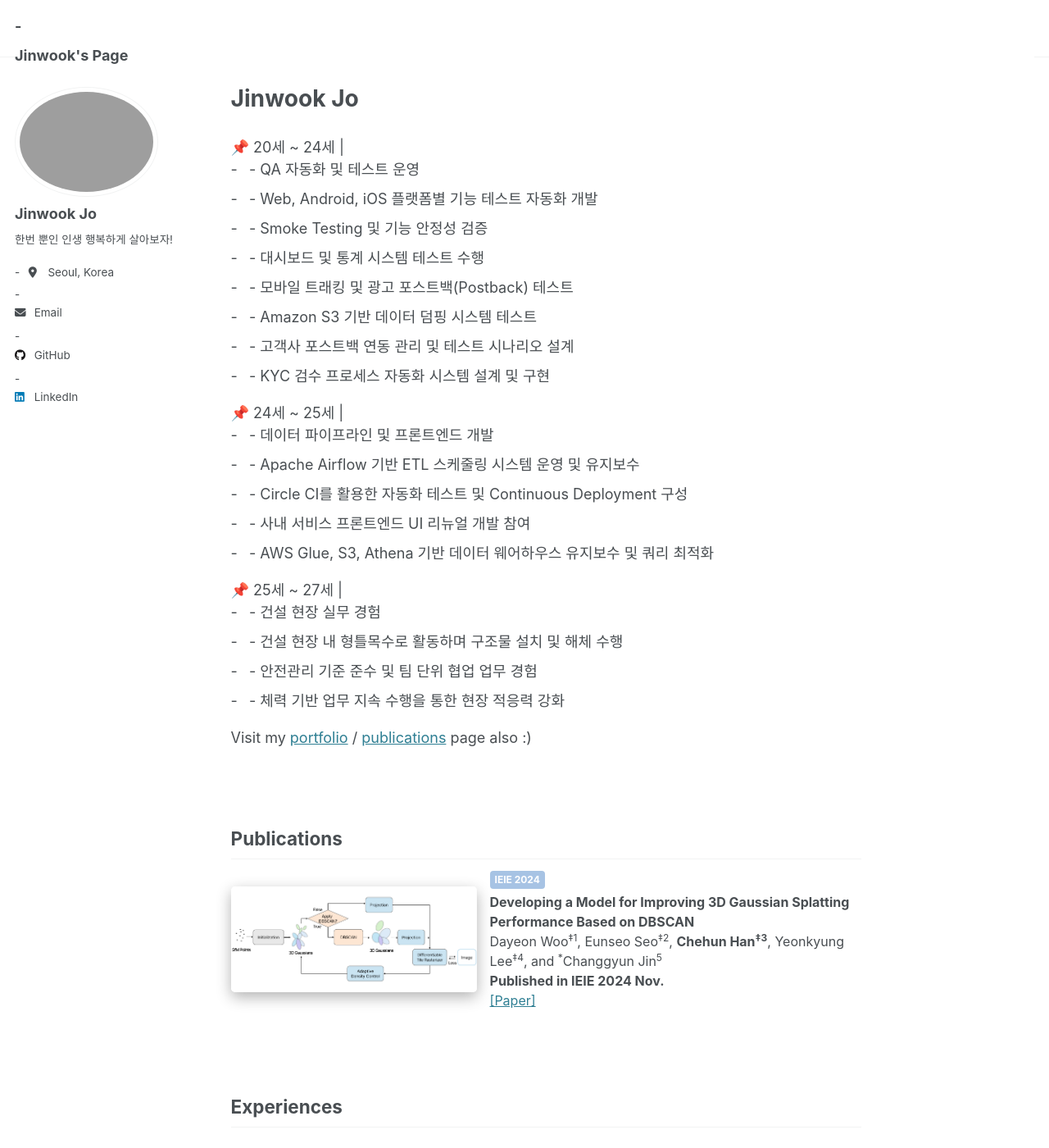
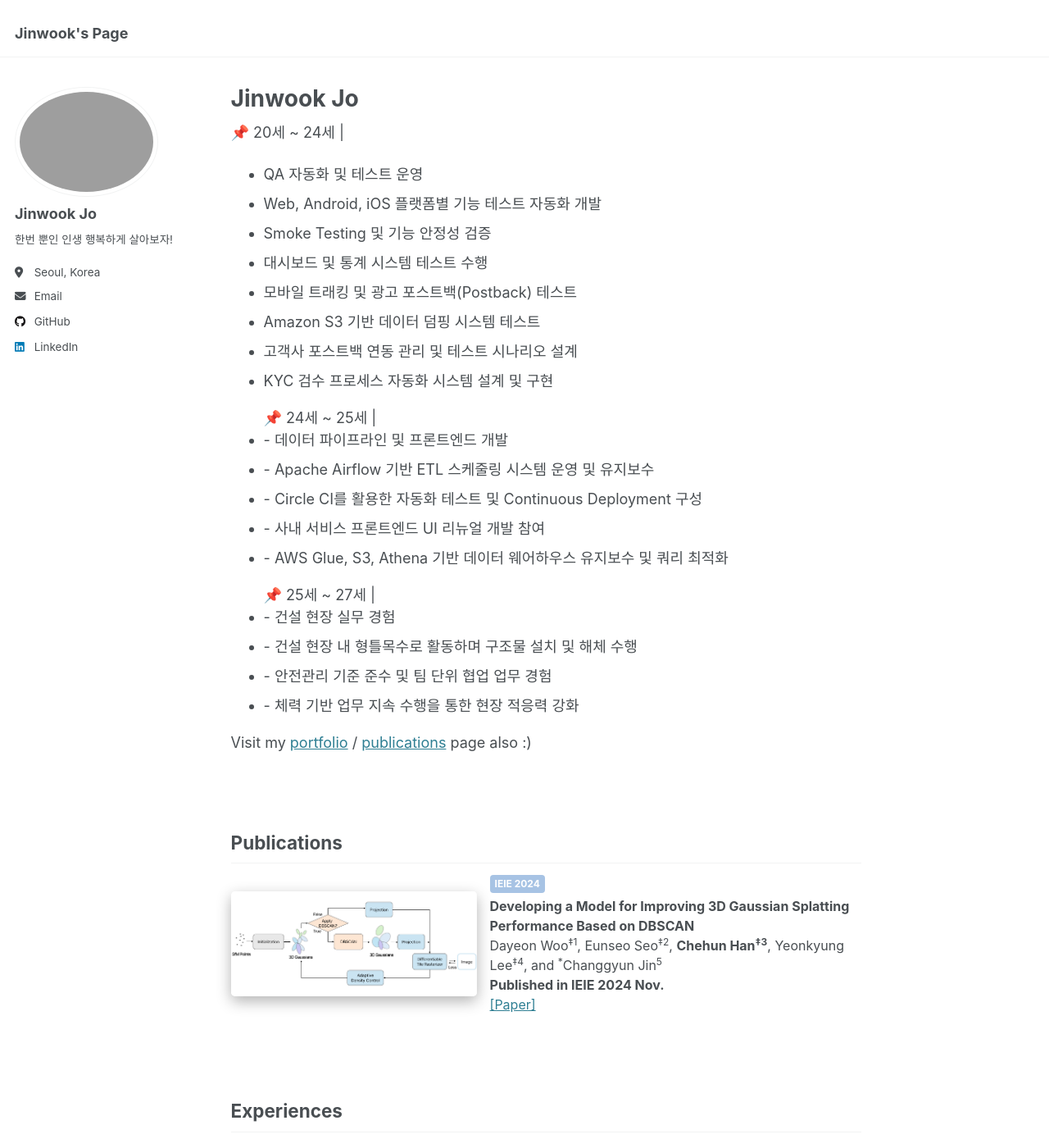
Before and after one commit to jojinwook/my-website, a Jekyll site: the page built from _pages/about.md, in a window 1280 px wide and 1400 px high. Shown: the whole window at 82% size. Built offline with Jekyll 4.4.1, drawn with Linux system fonts in a browser that asks for light colours; some of the changed lines change nothing that is shown.

Commit message:
Update about.md

```diff
--- a/_pages/about.md
+++ b/_pages/about.md
@@ -8,28 +8,17 @@ redirect_from:
 ---
 
 {% include base_path %}
-<style>
-ul {
-  list-style: none; /* 기본 점 제거 */
-  padding-left: 0;  /* 왼쪽 여백 제거 */
-}
 
-li::before {
-  content: "- ";     /* 하이픈 추가 */
-  margin-right: 0.5em;
-}
-</style>
+📌 20세 ~ 24세 |
+  - QA 자동화 및 테스트 운영
+  - Web, Android, iOS 플랫폼별 기능 테스트 자동화 개발
+  - Smoke Testing 및 기능 안정성 검증
+  - 대시보드 및 통계 시스템 테스트 수행
+  - 모바일 트래킹 및 광고 포스트백(Postback) 테스트
+  - Amazon S3 기반 데이터 덤핑 시스템 테스트
+  - 고객사 포스트백 연동 관리 및 테스트 시나리오 설계
+  - KYC 검수 프로세스 자동화 시스템 설계 및 구현
 
-<ul>📌 20세 ~ 24세 | <br />
-  <li> - QA 자동화 및 테스트 운영 </li>
-  <li> - Web, Android, iOS 플랫폼별 기능 테스트 자동화 개발 </li>
-  <li> - Smoke Testing 및 기능 안정성 검증 </li>
-  <li> - 대시보드 및 통계 시스템 테스트 수행 </li>
-  <li> - 모바일 트래킹 및 광고 포스트백(Postback) 테스트 </li>
-  <li> - Amazon S3 기반 데이터 덤핑 시스템 테스트 </li>
-  <li> - 고객사 포스트백 연동 관리 및 테스트 시나리오 설계 </li>
-  <li> - KYC 검수 프로세스 자동화 시스템 설계 및 구현 </li>
-</ul>
 <ul>📌 24세 ~ 25세 |  <br />
   <li> - 데이터 파이프라인 및 프론트엔드 개발 </li>
   <li> - Apache Airflow 기반 ETL 스케줄링 시스템 운영 및 유지보수 </li>
```
